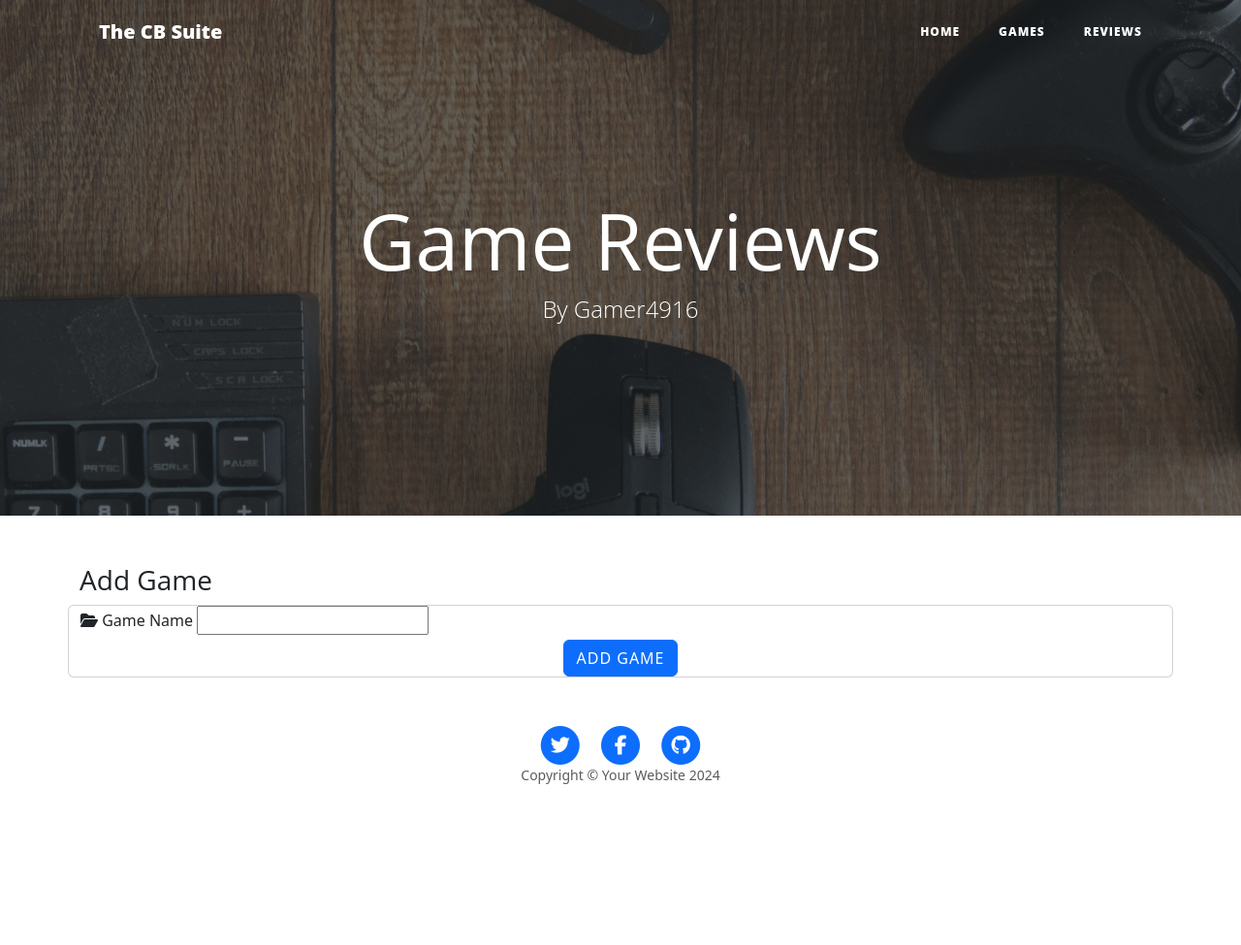
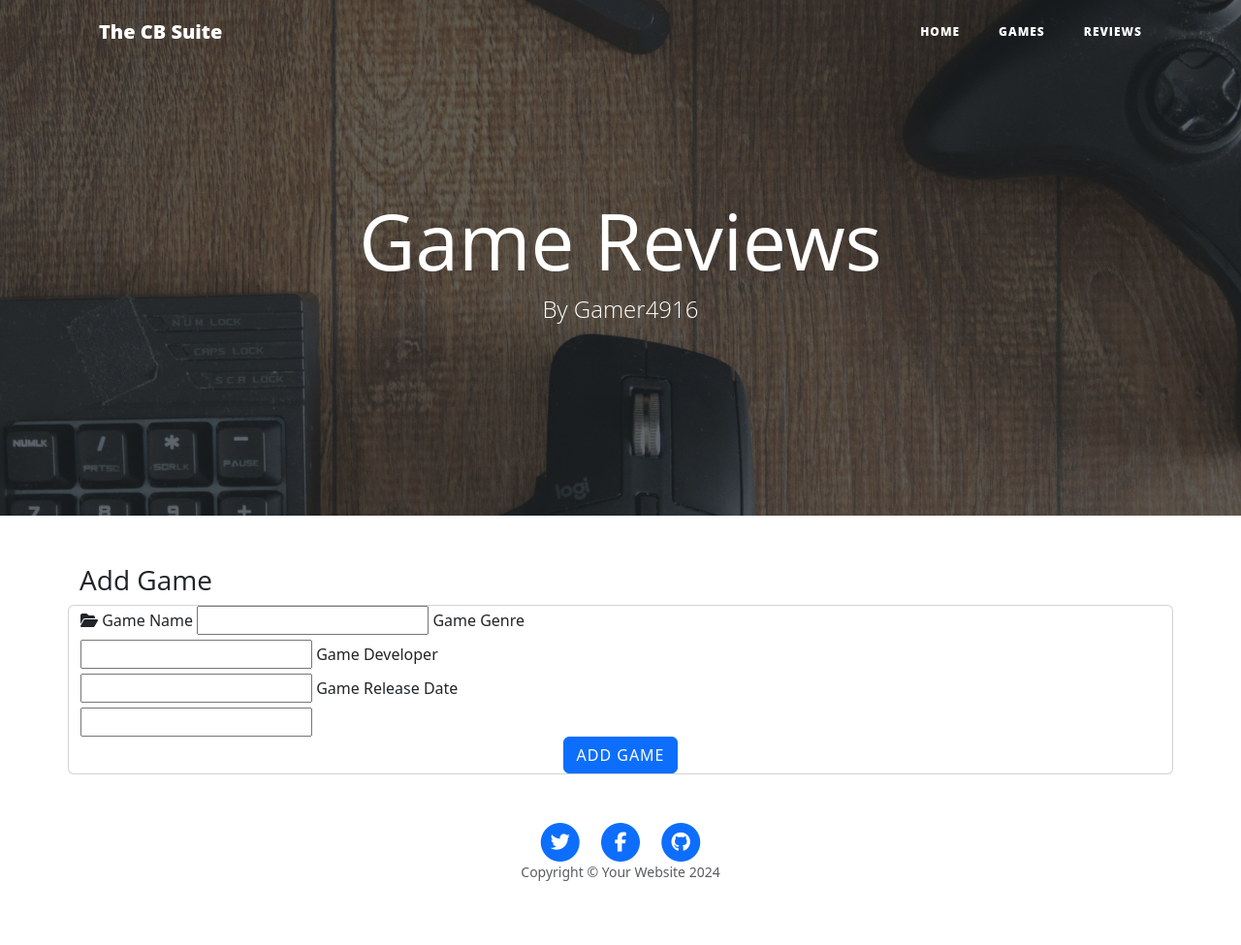
Before and after one commit to Coder4916/The-CB-Suite, a Flask app: page /add_game in a window 1280 px wide. Shown: the whole page at 97% size. Before the commit the page ends 809 px from the top, so only its background shows below. Run offline with Flask 3, Linux system fonts and the light colour scheme; some libraries are stand-ins or nearby versions.

Commit message:
Game.model updated with extra columns for my_database. Routes.py also updated to request/get form data from front end when adding data to database

```diff
--- a/my_suite/models.py
+++ b/my_suite/models.py
@@ -4,7 +4,10 @@ from my_suite import my_database
 class Game(my_database.Model):
     # The Game model
     id = my_database.Column(my_database.Integer, primary_key=True)
-    game_name = my_database.Column(my_database.String(30), unique=True, nullable=False)
+    game_name = my_database.Column(my_database.String(50), unique=True, nullable=False)
+    game_genre = my_database.Column(my_database.String(50), unique=True, nullable=False)
+    game_developer = my_database.Column(my_database.String(50), unique=True, nullable=False)
+    game_release_date = my_database.Column(my_database.String(50), unique=True, nullable=False)
     tasks = my_database.relationship("Review", backref="game", cascade="all, delete", lazy=True)
     def __repr__(self):
         # represents itself
--- a/my_suite/routes.py
+++ b/my_suite/routes.py
@@ -18,7 +18,12 @@ def games():
 @my_app.route("/add_game", methods=["GET", "POST"])
 def add_game():
     if request.method == "POST":
-        game = Game(game_name=request.form.get("game_name"))
+        game = Game(
+            game_name=request.form.get("game_name"),
+            game_genre=request.form.get("game_genre"),
+            game_developer=request.form.get("game_developer"),
+            game_release_date=request.form.get("game_release_date")
+        )
         my_database.session.add(game)
         my_database.session.commit()
         return redirect(url_for("games"))
--- a/my_suite/templates/add_game.html
+++ b/my_suite/templates/add_game.html
@@ -10,7 +10,16 @@
             <div class="input col-sm-6">
                 <i class="fas fa-folder-open prefix"></i>
                 <label for="game_name">Game Name</label>
-                <input id="game_name" name="game_name" type="text" minlength="3" maxlength="25" class="validate" required>
+                <input id="game_name" name="game_name" type="text" minlength="3" maxlength="50" class="validate" required>
+
+                <label for="game_genre">Game Genre</label>
+                <input id="game_genre" name="game_genre" type="text" minlength="3" maxlength="50" class="validate" required>
+
+                <label for="game_developer">Game Developer</label>
+                <input id="game_developer" name="game_developer" type="text" minlength="3" maxlength="50" class="validate" required>
+
+                <label for="game_release_date">Game Release Date</label>
+                <input id="game_release_date" name="game_release_date" type="text" minlength="3" maxlength="50" class="validate" required>
             </div>
         </div>
         <!-- submit button -->
--- a/my_suite/templates/games.html
+++ b/my_suite/templates/games.html
@@ -19,8 +19,9 @@
                 <img src="..." class="card-img-top" alt="...">
                 <div class="card-body">
                     <h5 class="card-title">#{{ loop.index }}.{{ game.game_name }}</h5>
-                    <p class="card-text">Some quick example text to build on the card title and make up the bulk of the
-                        card's content.</p>
+                    <p class="card-text">Developer: {{ game.game_developer }}</p>
+                    <p class="card-text">Genre: {{ game.game_genre }}</p>
+                    <p class="card-text">Release Date: {{ game.game_release_date }}</p>
                     <a href="#" class="btn btn-warning">Edit</a>
                     <a href="#" class="btn btn-danger">Delete</a>
                 </div>
```
